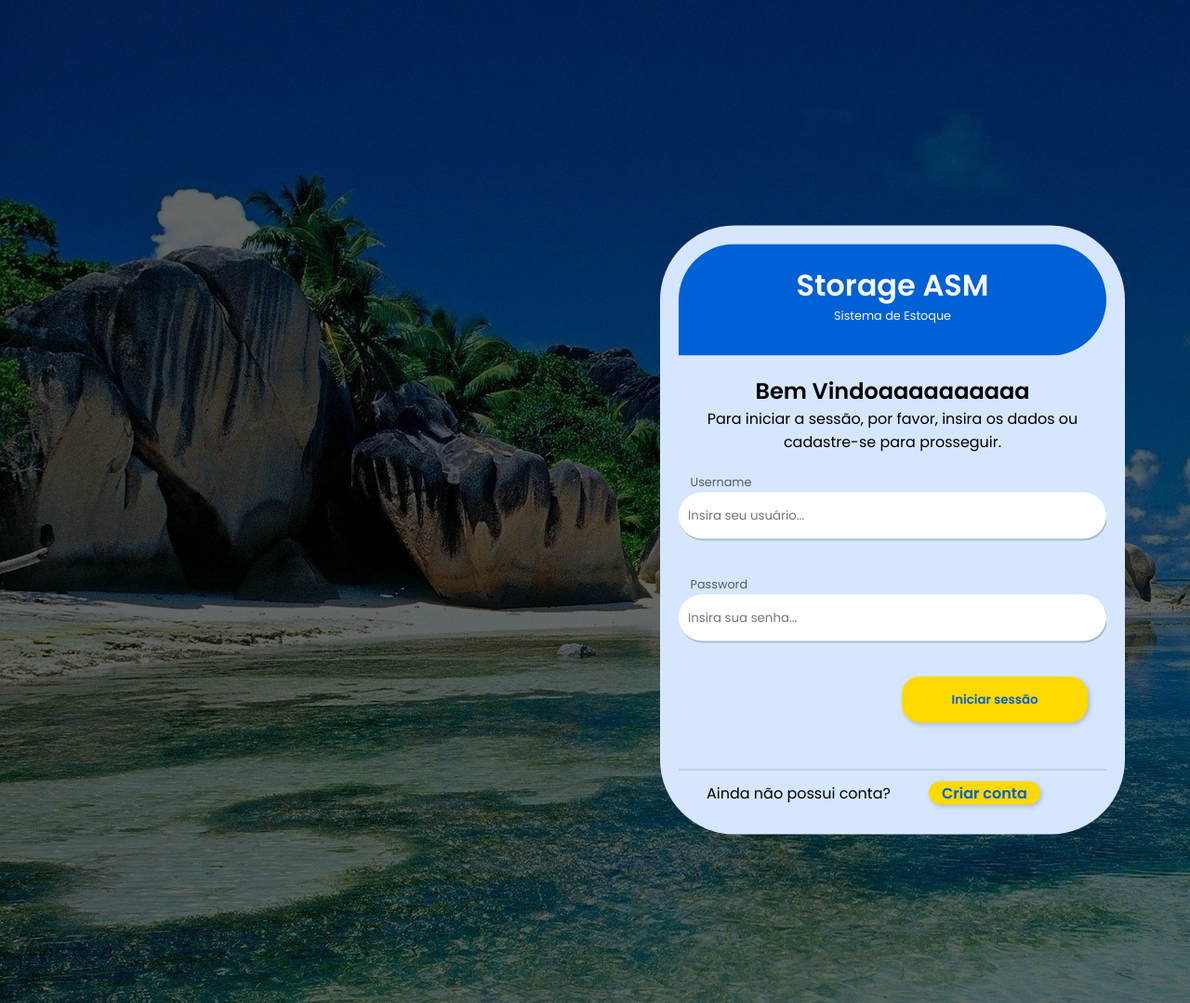
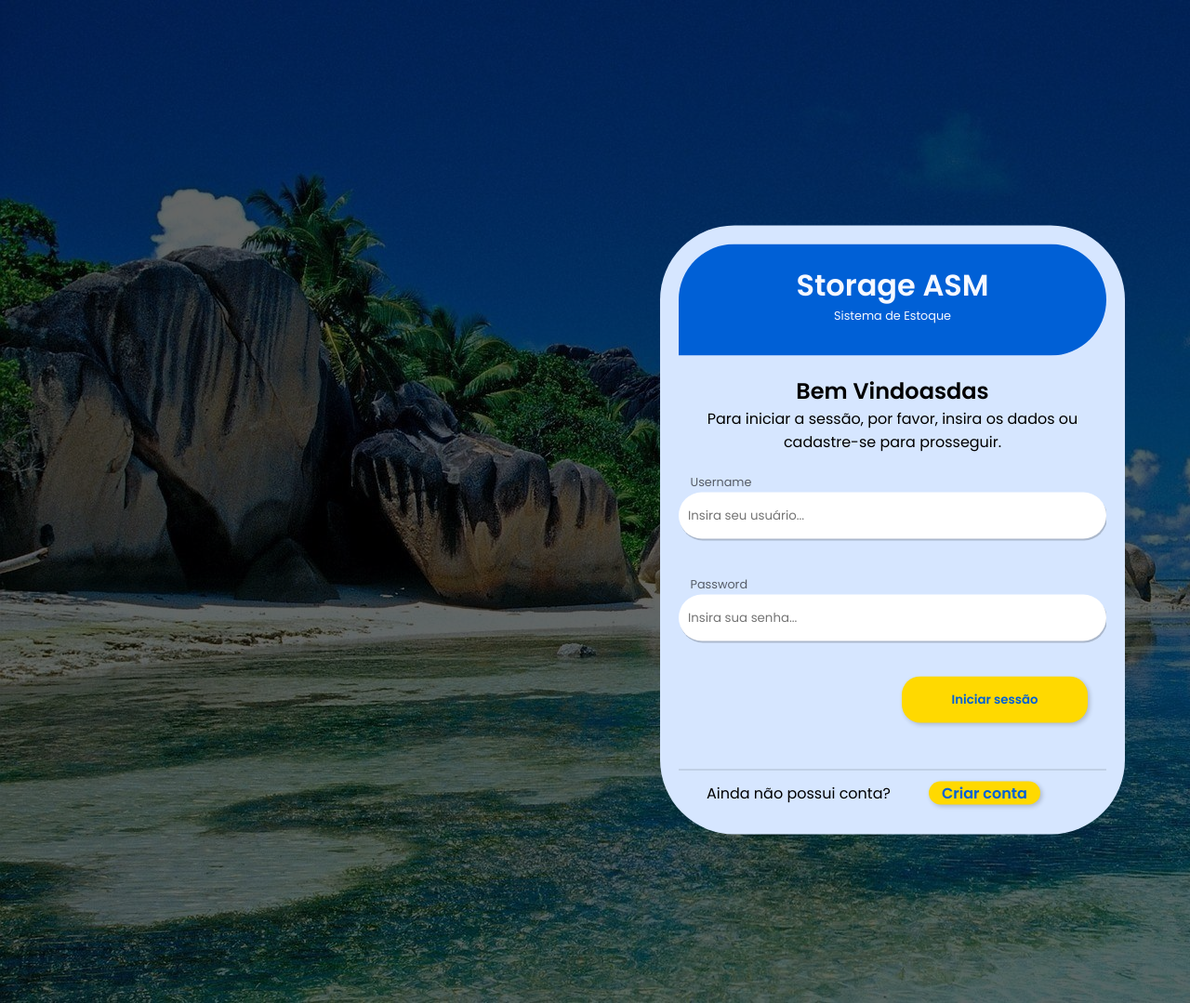
Before and after one commit to sommeralisson/first_crud, a PHP site: page / in a window 1280 px wide. Shown: the top 1079 px of the page at 93% size. Run offline with PHP 8.4, Linux system fonts and the light colour scheme.

Commit message:
Update para usar no gitahead e identação

```diff
--- a/assets/signin/validalogin.php
+++ b/assets/signin/validalogin.php
@@ -6,7 +6,7 @@ $dados = filter_input_array(INPUT_POST, FILTER_DEFAULT);
 
     if(!empty($dados['sendlogin'])) {
         $query_usuario = "SELECT id_usuario, nome, senha
-                        FROM usuarios
+                            FROM usuariosaa
                         WHERE nome = :nome
                         LIMIT 1";
         $result_usuario = $pdo->prepare($query_usuario);
@@ -28,5 +28,4 @@ if(!empty($dados['sendlogin'])) {
             exit;
         }
     }
-
 ?>
--- a/index.php
+++ b/index.php
@@ -1,5 +1,6 @@
 <?php
     session_start();
+    ob_start();
 
     if(isset($_SESSION['msg'])) {
         echo $_SESSION['msg'];
@@ -13,6 +14,7 @@ if(isset($_SESSION['msg'])) {
             <meta charset="UTF-8">
             <meta http-equiv="X-UA-Compatible" content="IE=edge">
             <meta name="viewport" content="width=device-width, initial-scale=1.0">
+
             <title>First CRUD</title>
 
             <link rel="preconnect" href="https://fonts.googleapis.com">
@@ -36,7 +38,7 @@ if(isset($_SESSION['msg'])) {
                             </div>
                         </div>
                         <div class="description-login">
-                    <h2>Bem Vindoaaaaaaaaaa</h2>
+                            <h2>Bem Vindoasdas</h2>
                             <p>Para iniciar a sessão, por favor, insira os dados ou cadastre-se para prosseguir.</p>
                         </div>
                         <div class="container-credentials">
```
Also changed, not shown: assets/config/connection.php (indentation only). Lines whose indentation alone changed are shown as unchanged.
